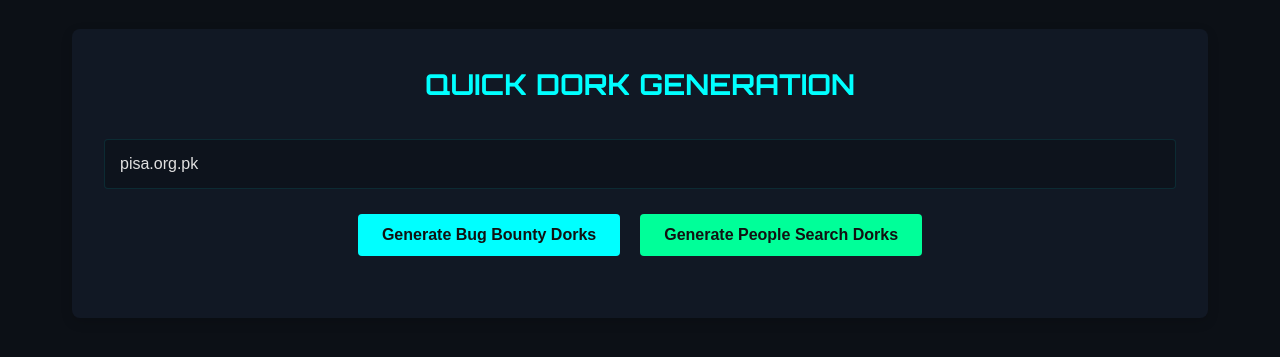
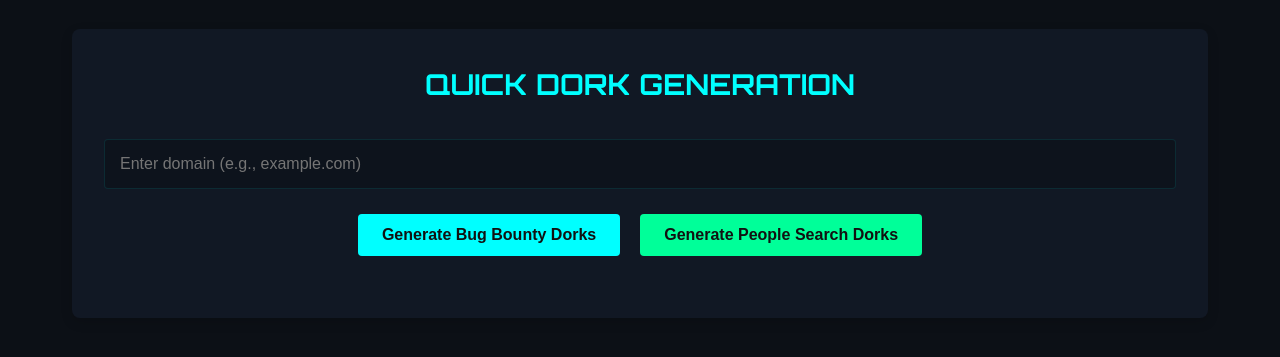
Before and after one commit to variendarkgirl/CyberDorks, a plain HTML site: page index.html in a window 1280 px wide. Shown: the part 103-460 px from the top of the page. Drawn offline with Linux system fonts and the light colour scheme.

Commit message:
Update index.html

```diff
--- a/index.html
+++ b/index.html
@@ -263,7 +263,7 @@
         <div class="dork-card">
             <h2 class="section-title">QUICK DORK GENERATION</h2>
 
-            <input type="text" id="domain-input" class="input-field" placeholder="Enter domain (e.g., example.com)" value="pisa.org.pk">
+            <input type="text" id="domain-input" class="input-field" placeholder="Enter domain (e.g., example.com)">
 
             <div class="people-search-inputs">
                 <div class="input-group">
```
